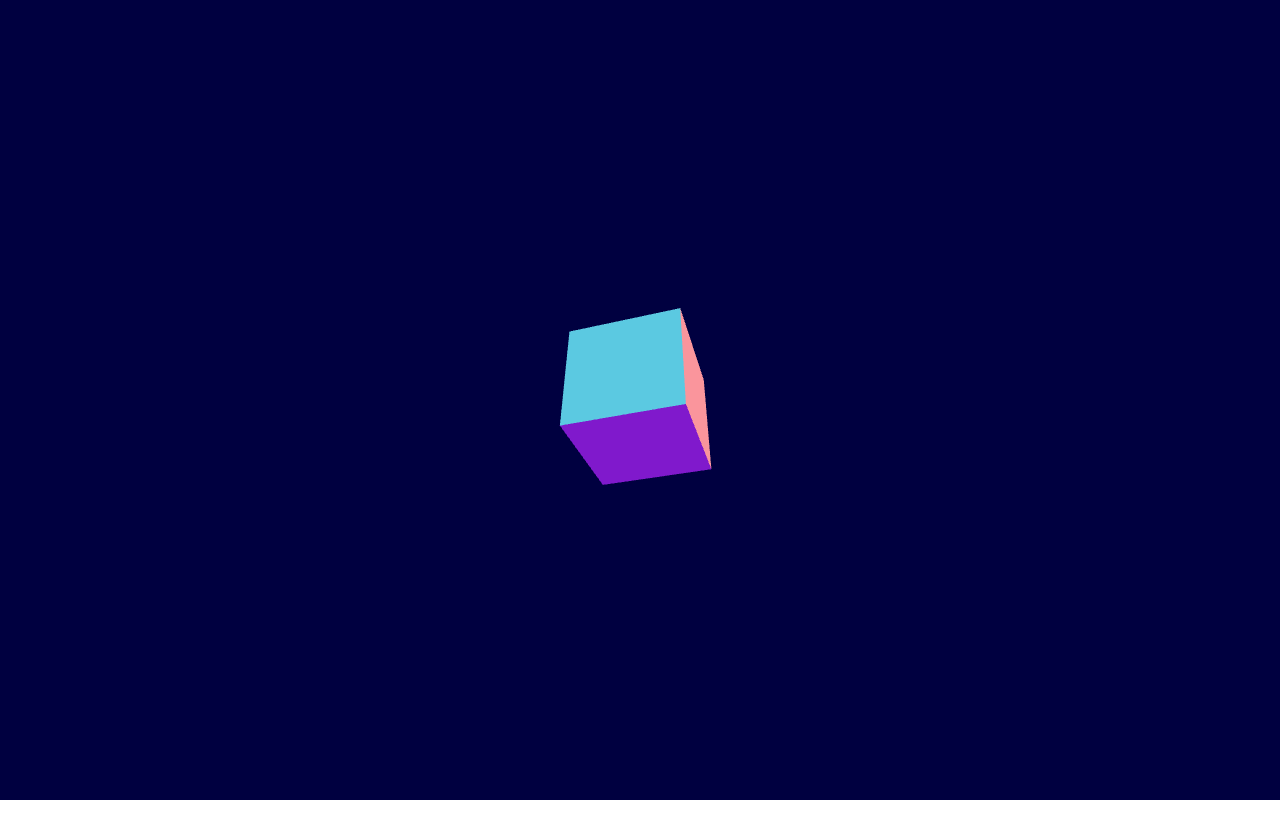
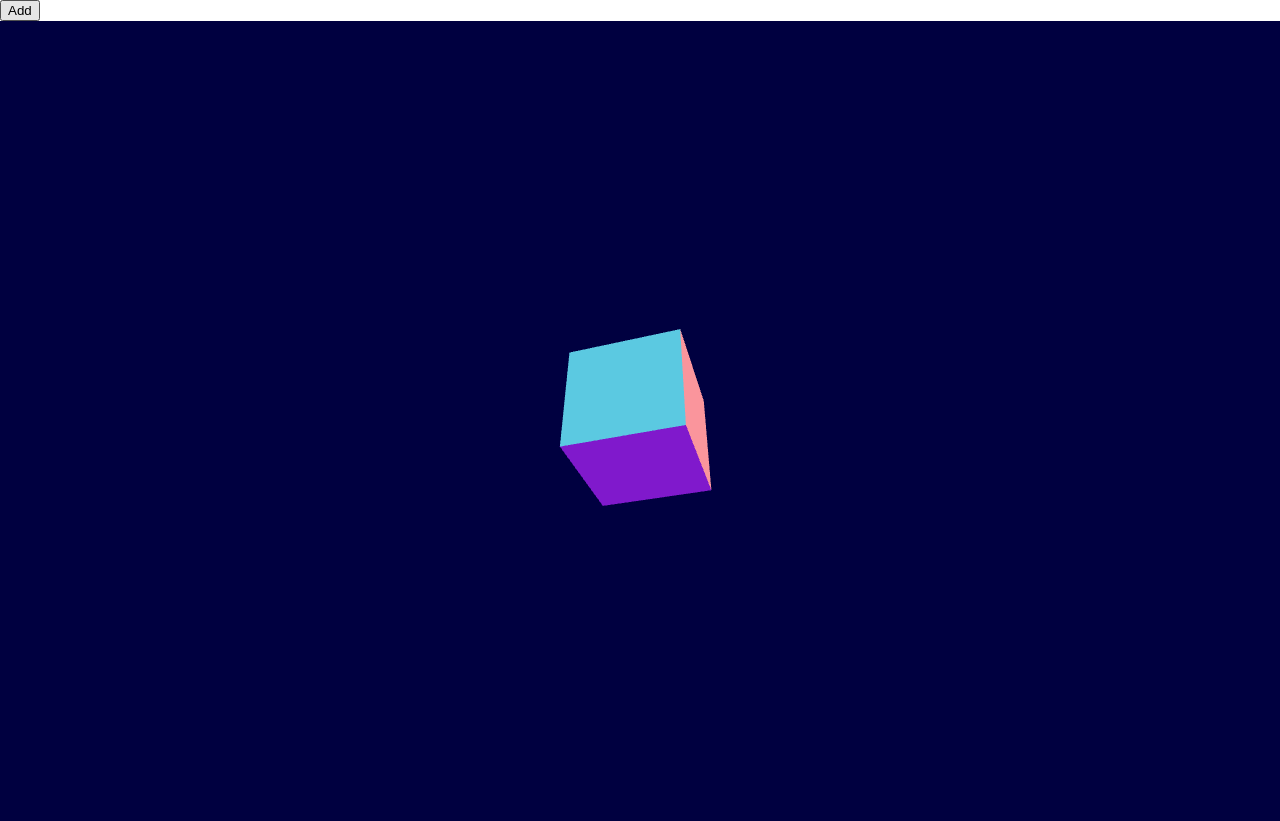
Before and after one commit to CarlBateman/Cozmos-test, a plain HTML site: page index.html in a window 1280 px wide. Before the commit the page ends 800 px from the top, so only its background shows below. Drawn offline with nearby package versions, Linux system fonts and the light colour scheme; animation ran at ten frames a second.

Commit message:
Added "Add" button

```diff
--- a/index.html
+++ b/index.html
@@ -17,6 +17,12 @@
 </head>
 
 <body>
+  <!--<video width="400" controls>
+    <source src="https://i.imgur.com/zRgJ6in.mp4" type="video/mp4">
+    Your browser does not support HTML video.
+  </video>-->
+  <!--<video src="https://i.imgur.com/zRgJ6in.mp4" controls></video>-->
+  <button type="button" id="button">Add</button>
 </body>
 
 </html>
```
